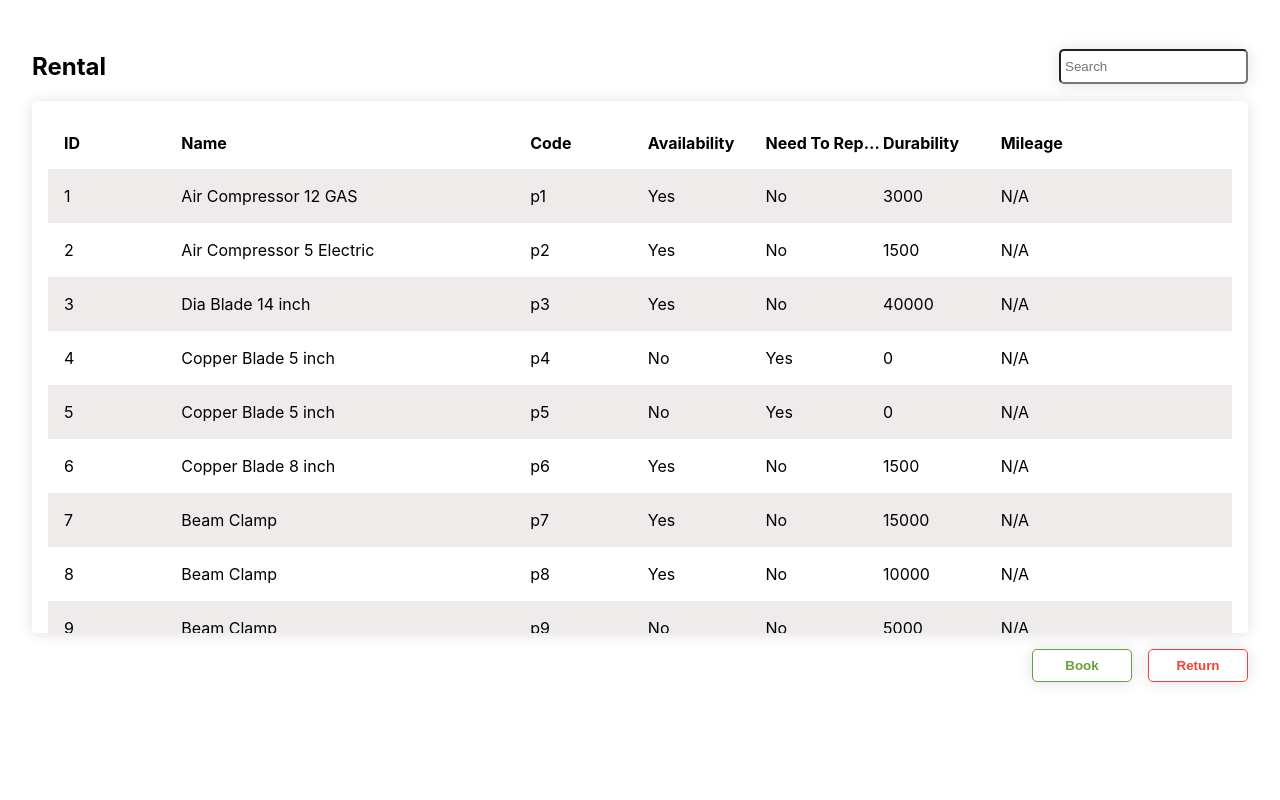
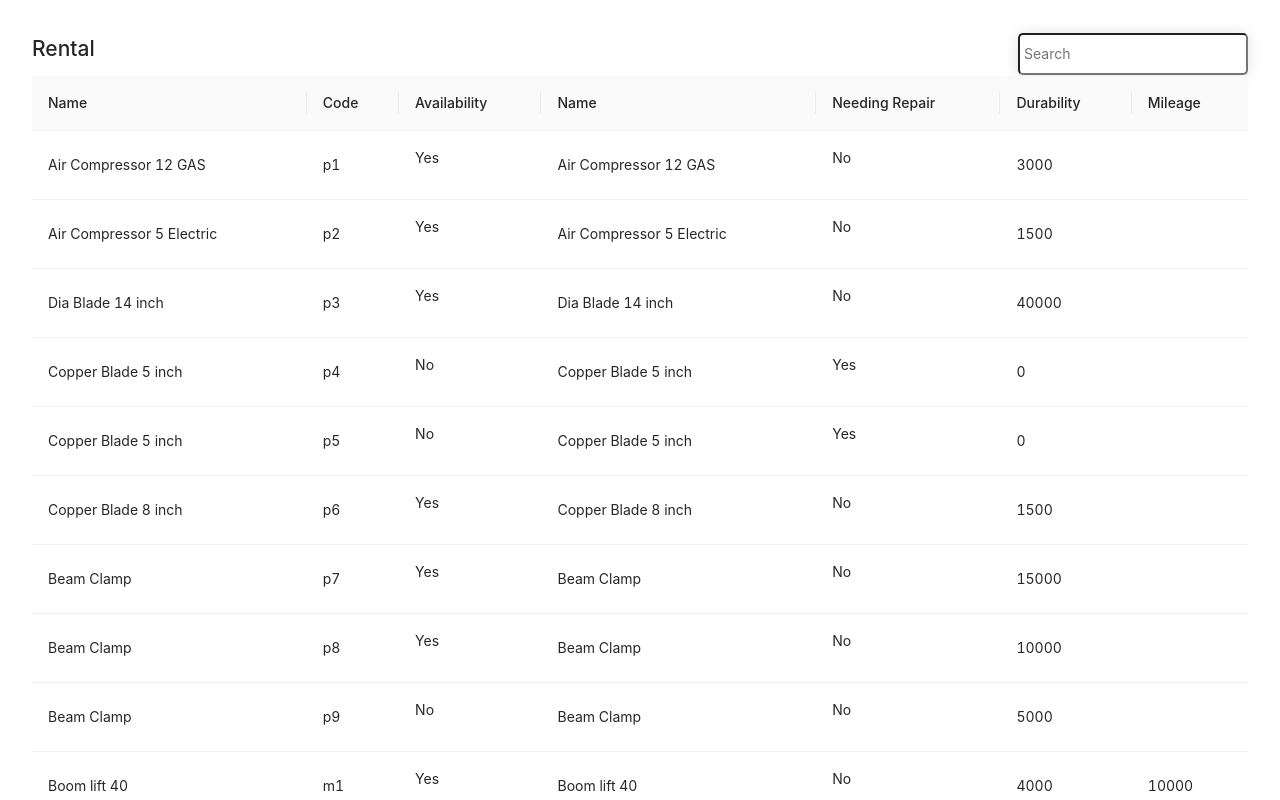
Before and after one commit to mp5maker/react-rental, a React (Create React App) app: page / in a window 1280 px wide. Shown: the top 800 px of the page. Built offline with nearby package versions, Linux system fonts and the light colour scheme.

Commit message:
feat: added ant design on the table and the button

```diff
--- a/package.json
+++ b/package.json
@@ -8,6 +8,7 @@
     "@types/react": "^17.0.0",
     "@types/react-datepicker": "^4.1.7",
     "@types/react-dom": "^17.0.0",
+    "antd": "^4.19.2",
     "date-fns": "^2.23.0",
     "lodash": "^4.17.21",
     "react": "^17.0.2",
--- a/src/components/button/button.scss
+++ /dev/null
@@ -1,51 +0,0 @@
-$colors: (
-  "primary": var(--primary),
-  "secondary": var(--secondary),
-  "info": var(--info),
-  "error": var(--error),
-  "success": var(--success),
-  "warning": var(---warning)
-);
-
-
-.button-container {
-  padding: var(--smallSpace) var(--extraSmallSpace);
-  border: none;
-  box-shadow: 0 1px 15px 0 rgba(0, 0, 0, 0.12);
-  outline: none;
-  cursor: pointer;
-  border-radius: var(--commonBorderRadius);
-  &:hover {
-    box-shadow: 0 1px 15px 0 rgba(0, 0, 0, 0.2);
-  }
-
-  & > p {
-    margin-top: 0;
-    margin-bottom: 0;
-  }
-
-  @each $name, $color in $colors {
-    &.filled {
-        &.#{$name} {
-          background-color: $color;
-          @if $name == 'white' {
-            color: var(--black);
-          } @else {
-            color: var(--white);
-          }
-        }
-      }
-    &.outline {
-      &.#{$name} {
-        background-color: var(--white);
-        @if $name == 'white' {
-          border: 1px solid var(--black);
-          color: var(--black);
-        } @else {
-          border: 1px solid $color;
-          color: $color;
-        }
-      }
-    }
-  }
-}
--- a/src/components/button/index.tsx
+++ b/src/components/button/index.tsx
@@ -1,39 +1,8 @@
+import { Button as AntButton } from 'antd'
 import * as React from 'react'
-import get from 'lodash/get'
-import './button.scss'
 
-export enum BUTTON_COLOR_TYPE {
-  'primary' = 'primary',
-  'secondary' = 'secondary',
-  'info' = 'info',
-  'success' = 'success',
-  'error' = 'error',
-  'warning' = 'warning'
-}
-
-export enum BUTTON_VARIANT {
-  'OUTLINE' = 'outline',
-  'FILLED' = 'filled'
-}
-
-type TButtonProps = React.HTMLAttributes<HTMLButtonElement> & {
-  color?: BUTTON_COLOR_TYPE
-  variant?: BUTTON_VARIANT
-  disabled?: boolean
-}
-
-const Button: React.FC<TButtonProps> = ({
-  variant = BUTTON_VARIANT.OUTLINE,
-  className,
-  color = BUTTON_COLOR_TYPE.primary,
-  ...props
-}): JSX.Element => {
-  const buttonProps = {
-    ...props,
-    className: `button-container ${get(props, 'className', '')} ${color} ${variant}`
-  }
-
-  return <button {...buttonProps} />
+const Button: React.FC<React.ComponentProps<typeof AntButton>> = ({ ...props }): JSX.Element => {
+  return <AntButton {...props} />
 }
 
 export default Button
--- a/src/components/footer/index.tsx
+++ b/src/components/footer/index.tsx
@@ -1,5 +1,5 @@
 import * as React from 'react'
-import Button, { BUTTON_COLOR_TYPE } from '../button'
+import Button from '../button'
 import './footer.scss'
 
 interface IFooterProps {
@@ -12,15 +12,11 @@ const Footer: React.FC<IFooterProps> = ({ onBook, onReturn }) => {
     <div className={'footer-container'}>
       <div className={'footer-left'}></div>
       <div className={'footer-right'}>
-        <Button
-          color={BUTTON_COLOR_TYPE.primary}
-          onClick={onBook}
-          style={{ width: '100px', marginRight: 'var(--mediumSpace)' }}
-        >
-          <p style={{ fontWeight: 'bold' }}>Book</p>
+        <Button onClick={onBook} style={{ marginRight: 'var(--smallSpace)' }}>
+          Book
         </Button>
-        <Button color={BUTTON_COLOR_TYPE.error} onClick={onReturn} style={{ width: '100px' }}>
-          <p style={{ fontWeight: 'bold' }}>Return</p>
+        <Button onClick={onReturn} danger>
+          Return
         </Button>
       </div>
     </div>
--- a/src/components/table/index.tsx
+++ b/src/components/table/index.tsx
@@ -1,111 +1,8 @@
+import { Table as AntTable } from 'antd'
 import * as React from 'react'
-import get from 'lodash/get'
-import { v4 } from 'uuid'
-import idGenerator from '../../utitlities/idGenerator'
-import './table.scss'
 
-interface ITableProps<T> {
-  serial?: boolean
-  properties: Array<string>
-  data: Array<T>
-  children?: React.ReactNode
-  headerTitles?: any
-  columnSpacing?: any
-  equallySpaced?: boolean
-  customHeader?: ({ title, property }: any) => string | React.ReactNode
-  customBody: ({ row, column }: any) => string | React.ReactNode
-  noDataComponent?: React.ReactNode
-}
-
-const generatedUUID = v4()
-const generator = idGenerator()
-
-const Table = <T,>({
-  serial = true,
-  properties,
-  data = [],
-  headerTitles,
-  columnSpacing = {},
-  equallySpaced = false,
-  customHeader,
-  customBody,
-  noDataComponent
-}: ITableProps<T>) => {
-  const columns = properties.length + (serial ? 1 : 0)
-
-  return (
-    <div className={'table-container'}>
-      <table>
-        <thead>
-          <tr>
-            {[...(serial ? ['id'] : []), ...properties].map((item, headerKey) => {
-              const title: string = get(headerTitles, item, '') as string
-              const space = get(columnSpacing, item, '')
-              const thProps = {
-                ...(equallySpaced ? { width: `${Math.floor(100 / columns)}%` } : {}),
-                ...(space ? { width: space } : {})
-              }
-              if (item === 'id') {
-                return (
-                  <th
-                    key={`${generatedUUID}-${generator.next().value}-${headerKey}-${item}`}
-                    {...thProps}
-                  >
-                    <div>ID</div>
-                  </th>
-                )
-              }
-              return (
-                <th key={`${generatedUUID}-${generator.next().value}-${headerKey}`} {...thProps}>
-                  <div>{customHeader ? customHeader({ title, property: item }) : title}</div>
-                </th>
-              )
-            })}
-          </tr>
-        </thead>
-        <tbody>
-          {data.length ? (
-            data.map((row, rowKey) => {
-              return (
-                <tr key={`${generatedUUID}-${generator.next().value}-${rowKey}`}>
-                  {[...(serial ? ['id'] : []), ...properties].map((column, columnKey) => {
-                    const space = get(columnSpacing, column, '')
-                    const tdProps = {
-                      ...(equallySpaced ? { width: `${Math.floor(100 / columns)}%` } : {}),
-                      ...(space ? { width: space } : {})
-                    }
-                    if (column === 'id')
-                      return (
-                        <td
-                          data-header={'ID'}
-                          key={`${generatedUUID}-${generator.next().value}-${rowKey}-${columnKey}`}
-                          {...tdProps}
-                        >
-                          {rowKey + 1}
-                        </td>
-                      )
-                    return (
-                      <td
-                        data-header={get(headerTitles, column, '')}
-                        key={`${generatedUUID}-${generator.next().value}-${rowKey}-${columnKey}`}
-                        {...tdProps}
-                      >
-                        {customBody ? customBody({ column, row }) : <></>}
-                      </td>
-                    )
-                  })}
-                </tr>
-              )
-            })
-          ) : (
-            <tr>
-              <td colSpan={columns}>{noDataComponent ? noDataComponent : <></>}</td>
-            </tr>
-          )}
-        </tbody>
-      </table>
-    </div>
-  )
+const Table: React.FC<React.ComponentProps<typeof AntTable>> = ({ ...props }: any) => {
+  return <AntTable {...props} />
 }
 
 export default Table
--- a/src/components/table/table.scss
+++ /dev/null
@@ -1,98 +0,0 @@
-.table-container {
-  box-shadow: 0 1px 15px rgba(0, 0, 0, 0.12);
-  padding: var(--mediumSpace);
-  border-radius: var(--commonBorderRadius);
-  min-height: 500px;
-  max-height: 500px;
-  overflow-y: auto;
-  table {
-    border-collapse: collapse;
-    table-layout: fixed;
-    width: 100%;
-    thead {
-      position: sticky;
-      top: 0;
-      background-color: var(--white);
-      th {
-        text-align: left;
-        padding-top: var(--mediumSpace);
-        padding-bottom: var(--mediumSpace);
-        &:first-child {
-          padding-left: var(--mediumSpace);
-        }
-        &:last-child {
-          padding-right: var(---mediumSpace);
-        }
-        & > div {
-          white-space: nowrap;
-          overflow: hidden;
-          text-overflow: ellipsis;
-        }
-      }
-    }
-    tbody {
-      tr {
-        &:nth-child(odd) {
-          background-color: var(--lightgrey);
-        }
-        td {
-          text-align: left;
-          &:first-child {
-            padding-left: var(--mediumSpace);
-          }
-          &:last-child {
-            padding-right: var(--mediumSpace);
-          }
-        }
-      }
-    }
-  }
-  @media screen and (max-width: 767px) {
-    table {
-      display: block;
-      thead {
-        display: none;
-      }
-      tbody {
-        display: block;
-        tr {
-          display: block;
-          margin-bottom: var(--mediumSpace);
-          border-radius: var(--commonBorderRadius);
-          box-shadow: 0 1px 15px 0 rgba(0, 0, 0, 0.12);
-          &:hover {
-            box-shadow: 0 1px 15px 0 rgba(0, 0, 0, 0.2);
-          }
-          td {
-            display: block;
-            text-align: right;
-            width: unset;
-            p {
-              margin-top: 0;
-              margin-bottom: 0;
-            }
-            &:first-child {
-              padding-left: 0;
-              padding: var(--smallSpace);
-            }
-            &:last-child {
-              padding-right: 0;
-              padding: var(--smallSpace);
-            }
-            &:before {
-              content: attr(data-header);
-              float: left;
-              position: relative;
-            }
-            padding: var(--smallSpace);
-          }
-          &::before, &::after {
-            clear: both;
-            content: "";
-            display: block;
-          }
-        }
-      }
-    }
-  }
-}
--- a/src/index.tsx
+++ b/src/index.tsx
@@ -3,6 +3,7 @@ import ReactDOM from 'react-dom'
 import App from './App'
 import reportWebVitals from './reportWebVitals'
 import RentalContextProvider from './redux/rental/context'
+import 'antd/dist/antd.css'
 import './index.scss'
 
 ReactDOM.render(
--- a/src/pages/home/index.tsx
+++ b/src/pages/home/index.tsx
@@ -1,18 +1,17 @@
+import get from 'lodash/get'
+import isNil from 'lodash/isNil'
 import * as React from 'react'
+import Book from '../../components/common/book'
+import ReturnProduct from '../../components/common/returnProduct'
+import Footer from '../../components/footer'
 import Header from '../../components/header'
 import Table from '../../components/table'
+import { LOCAL_STORAGE_KEY } from '../../constants/settings'
+import useLocalStorage from '../../hooks/useLocalStorage'
 import useRental from '../../hooks/useRental'
-import isNil from 'lodash/isNil'
-import Footer from '../../components/footer'
+import useSearch from '../../hooks/useSearch'
+import durabilityCalculation from '../../utitlities/durabilityCalculation'
 import swal from '../../utitlities/swal'
-import get from 'lodash/get'
-import useSearch from '../../hooks/useSearch'
-import Book from '../../components/common/book'
-import ReturnProduct from '../../components/common/returnProduct'
-import useLocalStorage from '../../hooks/useLocalStorage'
-import durabilityCalculation from '../../utitlities/durabilityCalculation'
-import { LOCAL_STORAGE_KEY } from '../../constants/settings'
-import NoDataFound from '../../components/noDataFound'
 
 interface IHomeProps {}
 
@@ -89,40 +88,58 @@ const Home: React.FC<IHomeProps> = (): JSX.Element => {
     <div className={'page-container home-container'}>
       <Header onChangeSearch={onChangeSearch} searchText={searchText} />
       <Table
-        data={list}
-        noDataComponent={<NoDataFound />}
-        properties={['name', 'code', 'availability', 'needing_repair', 'durability', 'mileage']}
-        headerTitles={{
-          name: 'Name',
-          code: 'Code',
-          availability: 'Availability',
-          needing_repair: 'Need To Repair',
-          durability: 'Durability',
-          mileage: 'Mileage'
-        }}
-        columnSpacing={{
-          id: '10%',
-          name: '30%',
-          code: '10%',
-          availability: '10%',
-          needing_repair: '10%',
-          durability: '10%',
-          mileage: '20%'
-        }}
-        customBody={({ row, column }) => {
-          if (['availability', 'needing_repair'].includes(column)) {
+        dataSource={list.map((item, index) => ({ ...item, key: index + 1 }))}
+        columns={[
+          {
+            title: 'Name',
+            dataIndex: 'name',
+            key: 'name'
+          },
+          {
+            title: 'Code',
+            dataIndex: 'code',
+            key: 'code'
+          },
+          {
+            title: 'Availability',
+            dataIndex: 'availability',
+            key: 'availability',
+            render: availability => {
               return (
                 <div>
-                <p>{row[column] ? 'Yes' : 'No'}</p>
+                  <p>{availability ? 'Yes' : 'No'}</p>
                 </div>
               )
             }
+          },
+          {
+            title: 'Name',
+            dataIndex: 'name',
+            key: 'name'
+          },
+          {
+            title: 'Needing Repair',
+            dataIndex: 'needing_repair',
+            key: 'needing_repair',
+            render: needing_repair => {
               return (
                 <div>
-              <p>{isNil(row[column]) ? 'N/A' : row[column]}</p>
+                  <p>{needing_repair ? 'Yes' : 'No'}</p>
                 </div>
               )
-        }}
+            }
+          },
+          {
+            title: 'Durability',
+            dataIndex: 'durability',
+            key: 'durability'
+          },
+          {
+            title: 'Mileage',
+            dataIndex: 'mileage',
+            key: 'mileage'
+          }
+        ]}
       />
       <Footer onBook={onBook} onReturn={onReturn} />
     </div>
```
Also changed, not shown: src/components/common/book/index.tsx (+8 -14 lines), src/components/common/returnProduct/index.tsx (+7 -9 lines). Lines whose indentation alone changed are shown as unchanged.
